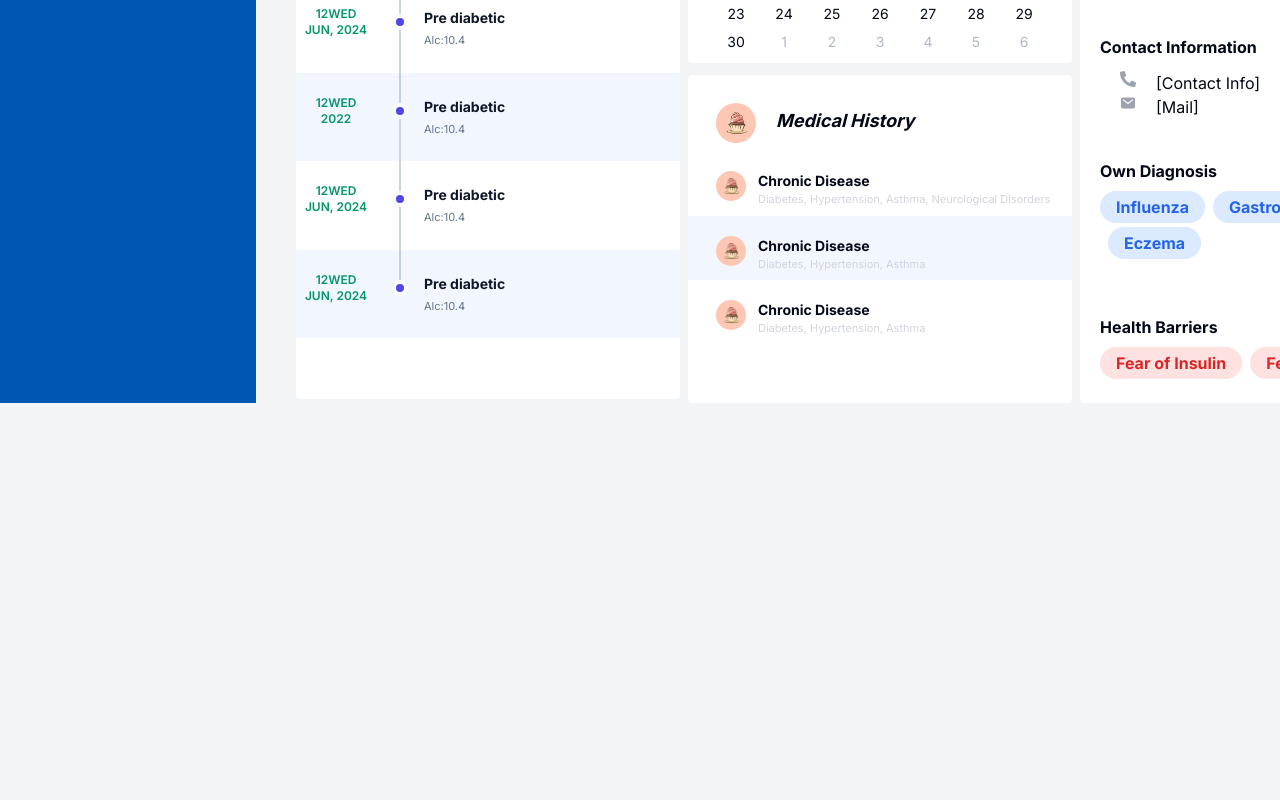
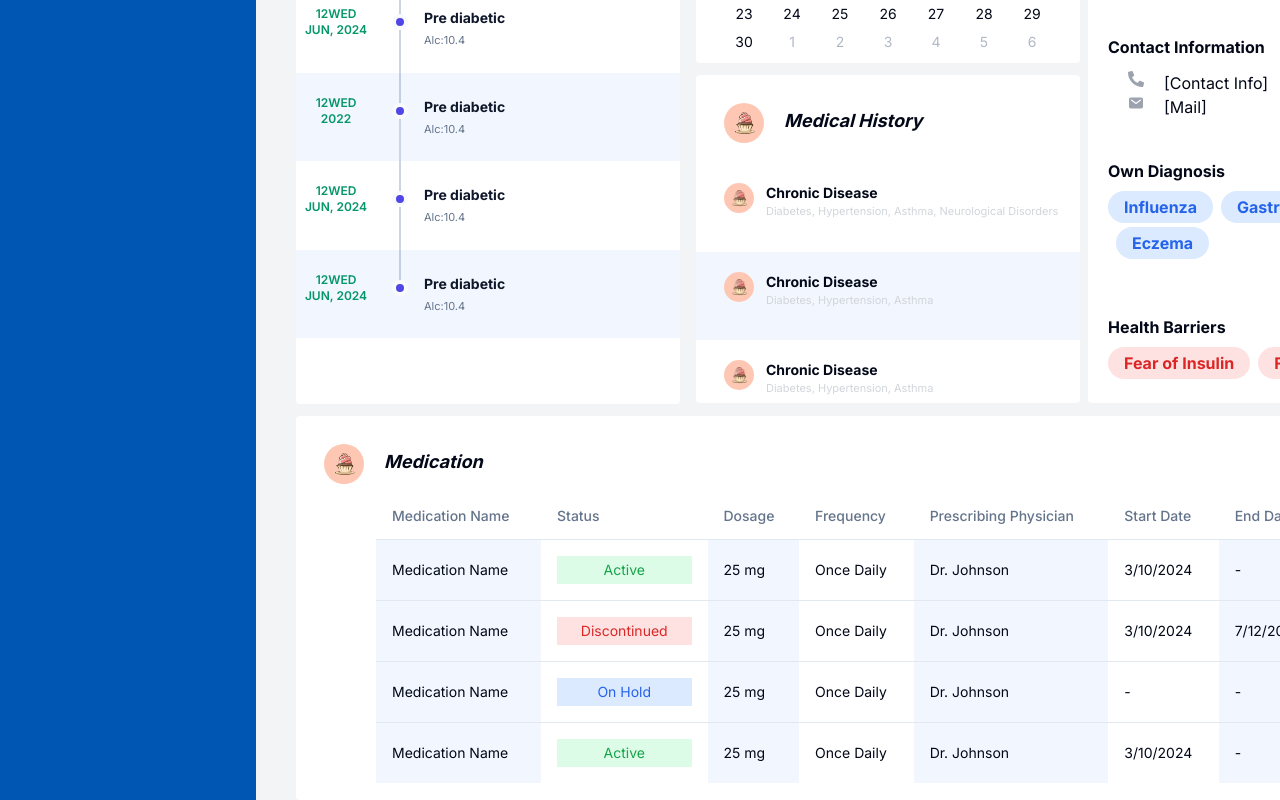
Before and after one commit to Muaibed/healthcare_provider_dashboard, a Next.js app in the folder healthcare_provider/: page /dashboard in a window 1280 px wide. Shown: the part 553-1353 px from the top of the page. Before the commit the page ends 956 px from the top, so only its background shows below. Built offline with nearby package versions, Linux system fonts and the light colour scheme.

Commit message:
adding the medication card

```diff
--- a/healthcare_provider/src/app/dashboard/page.tsx
+++ b/healthcare_provider/src/app/dashboard/page.tsx
@@ -7,6 +7,7 @@
 import { FaPhoneAlt } from "react-icons/fa";
 import { IoMail } from "react-icons/io5";
 import { Calendar } from "@/components/ui/calendar";
+import { Table, TableBody, TableCell, TableHead, TableHeader, TableRow } from "@/components/ui/table";
 
 
 export const dynamic = "force-dynamic"
@@ -14,7 +15,8 @@
 export default function Dashboard() {
   return ( <>
   <Tabs defaultValue="MyProfile">
-  <TabsContent value="MyProfile" className="flex">
+  <TabsContent value="MyProfile" className="">
+    <div className="flex">
   <div className="flex-3">
         <div className="pt-5 pb-10">
             <h1 className="text-4xl font-bold text-dark-blue mb-5">Hello, [NAME]</h1>
@@ -32,8 +34,8 @@
             </div>
         </div>
         <div className="flex">
-                <div className="flex pt-3">
-                    <div className="w-96 h-[42rem] rounded mr-2 bg-white">
+                <div className="flex pt-3 mr-2">
+                    <div className="w-96 h-[42.3rem] rounded mr-2 bg-white">
                         <div className="flex p-2">
                             <div className="pl-5 pt-5">
                                 <RoundedImage imagePath="/logo1.png" width={40} height={40}/>
@@ -60,6 +62,22 @@
         </div>
     </div>
     <InfoCard />
+    </div>
+        <div>
+            <div className="flex pt-3">
+                <div className="w-full h-96 rounded mr-2 bg-white">
+                    <div className="flex p-2">
+                        <div className="pl-5 pt-5">
+                            <RoundedImage imagePath="/logo1.png" width={40} height={40}/>
+                        </div>
+                        <div className="pl-5 pt-6 text-lg font-bold italic">Medication</div>
+                    </div>
+                    <div className="pl-20 pr-20">
+                    <MedicationTable />
+                    </div>
+                </div>
+            </div>
+        </div>
   </TabsContent>
   <TabsContent value="MyPlans">My Plans</TabsContent>
 </Tabs>
@@ -112,7 +130,7 @@
 function InfoCard() {
     return (
     <div className="flex pt-20 mt-20">
-    <div className="w-80 h-[48rem] bg-white rounded mr-4">
+    <div className="w-80 h-[48rem] bg-white rounded mr-2">
         <div className="w-full pt-10">
             <RoundedImage imagePath="/logo1.png" height={100} width={100} />
             <h3 className="flex justify-center pt-5">[Name]</h3>
@@ -302,10 +320,10 @@
                     </div>
                 </div>
                 <div className="flex p-2">
-                    <div className="pl-5 pt-3">
+                    <div className="pl-5 pt-6">
                         <RoundedImage imagePath="/logo1.png" width={30} height={30}/>
                     </div>
-                    <div className="pt-3 pl-3">
+                    <div className="pt-6 pl-3 pb-6">
                         <div className="font-bold text-sm">Chronic Disease</div>
                         <div className="text-gray-300 text-[11px]">Diabetes, Hypertension, Asthma, Neurological Disorders</div>
                     </div>
@@ -314,7 +332,7 @@
                     <div className="pl-5 pt-3">
                         <RoundedImage imagePath="/logo1.png" width={30} height={30}/>
                     </div>
-                    <div className="pt-3 pl-3">
+                    <div className="pt-3 pl-3 pb-6">
                         <div className="font-bold text-sm">Chronic Disease</div>
                         <div className="text-gray-300 text-[11px]">Diabetes, Hypertension, Asthma</div>
                     </div>
@@ -332,3 +350,130 @@
         </div>
     )
 }
+
+function MedicationTable() {
+    return (
+        <Table>
+            <TableHeader>
+                <TableRow>
+                    <TableHead>Medication Name</TableHead>
+                    <TableHead>Status</TableHead>                   <TableHead>Dosage</TableHead>
+                    <TableHead>Frequency</TableHead>
+                    <TableHead>Prescribing Physician</TableHead>
+                    <TableHead>Start Date</TableHead>
+                    <TableHead>End Date</TableHead>
+                </TableRow>
+            </TableHeader>
+            <TableBody>
+                <TableRow>
+                    <TableCell className="bg-blue-600/[.06]">
+                        Medication Name
+                    </TableCell>
+                    <TableCell>
+                    <div className="px-4 py-1 bg-green-100 text-green-600">
+                        <div className="flex justify-center">
+                            Active
+                        </div>
+                    </div>
+                    </TableCell>
+                    <TableCell className="bg-blue-600/[.06]">
+                        25 mg
+                    </TableCell>
+                    <TableCell>
+                        Once Daily
+                    </TableCell>
+                    <TableCell className="bg-blue-600/[.06]">
+                        Dr. Johnson
+                    </TableCell>
+                    <TableCell>
+                        3/10/2024
+                    </TableCell>
+                    <TableCell className="bg-blue-600/[.06]">
+                        -
+                    </TableCell>
+                </TableRow>
+                <TableRow>
+                    <TableCell className="bg-blue-600/[.06]">
+                        Medication Name
+                    </TableCell>
+                    <TableCell>
+                    <div className="px-4 py-1 bg-red-100 text-red-600">
+                        <div className="flex justify-center">
+                            Discontinued
+                        </div>
+                    </div>
+                    </TableCell>
+                    <TableCell className="bg-blue-600/[.06]">
+                        25 mg
+                    </TableCell>
+                    <TableCell>
+                        Once Daily
+                    </TableCell>
+                    <TableCell className="bg-blue-600/[.06]">
+                        Dr. Johnson
+                    </TableCell>
+                    <TableCell>
+                        3/10/2024
+                    </TableCell>
+                    <TableCell className="bg-blue-600/[.06]">
+                        7/12/2024
+                    </TableCell>
+                </TableRow>
+                <TableRow>
+                    <TableCell className="bg-blue-600/[.06]">
+                        Medication Name
+                    </TableCell>
+                    <TableCell>
+                    <div className="px-4 py-1 bg-blue-100 text-blue-600">
+                        <div className="flex justify-center">
+                            On Hold
+                        </div>
+                    </div>
+                    </TableCell>
+                    <TableCell className="bg-blue-600/[.06]">
+                        25 mg
+                    </TableCell>
+                    <TableCell>
+                        Once Daily
+                    </TableCell>
+                    <TableCell className="bg-blue-600/[.06]">
+                        Dr. Johnson
+                    </TableCell>
+                    <TableCell>
+                        -
+                    </TableCell>
+                    <TableCell className="bg-blue-600/[.06]">
+                        -
+                    </TableCell>
+                </TableRow>
+                <TableRow>
+                    <TableCell className="bg-blue-600/[.06]">
+                        Medication Name
+                    </TableCell>
+                    <TableCell>
+                    <div className="px-4 py-1 bg-green-100 text-green-600">
+                        <div className="flex justify-center">
+                            Active
+                        </div>
+                    </div>
+                    </TableCell>
+                    <TableCell className="bg-blue-600/[.06]">
+                        25 mg
+                    </TableCell>
+                    <TableCell>
+                        Once Daily
+                    </TableCell>
+                    <TableCell className="bg-blue-600/[.06]">
+                        Dr. Johnson
+                    </TableCell>
+                    <TableCell>
+                        3/10/2024
+                    </TableCell>
+                    <TableCell className="bg-blue-600/[.06]">
+                        -
+                    </TableCell>
+                </TableRow>
+            </TableBody>
+        </Table>
+    )
+}
--- /dev/null
+++ b/healthcare_provider/src/components/ui/table.tsx
@@ -0,0 +1,117 @@
+import * as React from "react"
+
+import { cn } from "@/lib/utils"
+
+const Table = React.forwardRef<
+  HTMLTableElement,
+  React.HTMLAttributes<HTMLTableElement>
+>(({ className, ...props }, ref) => (
+  <div className="relative w-full overflow-auto">
+    <table
+      ref={ref}
+      className={cn("w-full caption-bottom text-sm", className)}
+      {...props}
+    />
+  </div>
+))
+Table.displayName = "Table"
+
+const TableHeader = React.forwardRef<
+  HTMLTableSectionElement,
+  React.HTMLAttributes<HTMLTableSectionElement>
+>(({ className, ...props }, ref) => (
+  <thead ref={ref} className={cn("[&_tr]:border-b", className)} {...props} />
+))
+TableHeader.displayName = "TableHeader"
+
+const TableBody = React.forwardRef<
+  HTMLTableSectionElement,
+  React.HTMLAttributes<HTMLTableSectionElement>
+>(({ className, ...props }, ref) => (
+  <tbody
+    ref={ref}
+    className={cn("[&_tr:last-child]:border-0", className)}
+    {...props}
+  />
+))
+TableBody.displayName = "TableBody"
+
+const TableFooter = React.forwardRef<
+  HTMLTableSectionElement,
+  React.HTMLAttributes<HTMLTableSectionElement>
+>(({ className, ...props }, ref) => (
+  <tfoot
+    ref={ref}
+    className={cn(
+      "border-t bg-muted/50 font-medium [&>tr]:last:border-b-0",
+      className
+    )}
+    {...props}
+  />
+))
+TableFooter.displayName = "TableFooter"
+
+const TableRow = React.forwardRef<
+  HTMLTableRowElement,
+  React.HTMLAttributes<HTMLTableRowElement>
+>(({ className, ...props }, ref) => (
+  <tr
+    ref={ref}
+    className={cn(
+      "border-b transition-colors hover:bg-muted/50 data-[state=selected]:bg-muted",
+      className
+    )}
+    {...props}
+  />
+))
+TableRow.displayName = "TableRow"
+
+const TableHead = React.forwardRef<
+  HTMLTableCellElement,
+  React.ThHTMLAttributes<HTMLTableCellElement>
+>(({ className, ...props }, ref) => (
+  <th
+    ref={ref}
+    className={cn(
+      "h-12 px-4 text-left align-middle font-medium text-muted-foreground [&:has([role=checkbox])]:pr-0",
+      className
+    )}
+    {...props}
+  />
+))
+TableHead.displayName = "TableHead"
+
+const TableCell = React.forwardRef<
+  HTMLTableCellElement,
+  React.TdHTMLAttributes<HTMLTableCellElement>
+>(({ className, ...props }, ref) => (
+  <td
+    ref={ref}
+    className={cn("p-4 align-middle [&:has([role=checkbox])]:pr-0", className)}
+    {...props}
+  />
+))
+TableCell.displayName = "TableCell"
+
+const TableCaption = React.forwardRef<
+  HTMLTableCaptionElement,
+  React.HTMLAttributes<HTMLTableCaptionElement>
+>(({ className, ...props }, ref) => (
+  <caption
+    ref={ref}
+    className={cn("mt-4 text-sm text-muted-foreground", className)}
+    {...props}
+  />
+))
+TableCaption.displayName = "TableCaption"
+
+export {
+  Table,
+  TableHeader,
+  TableBody,
+  TableFooter,
+  TableHead,
+  TableRow,
+  TableCell,
+  TableCaption,
+}
```
